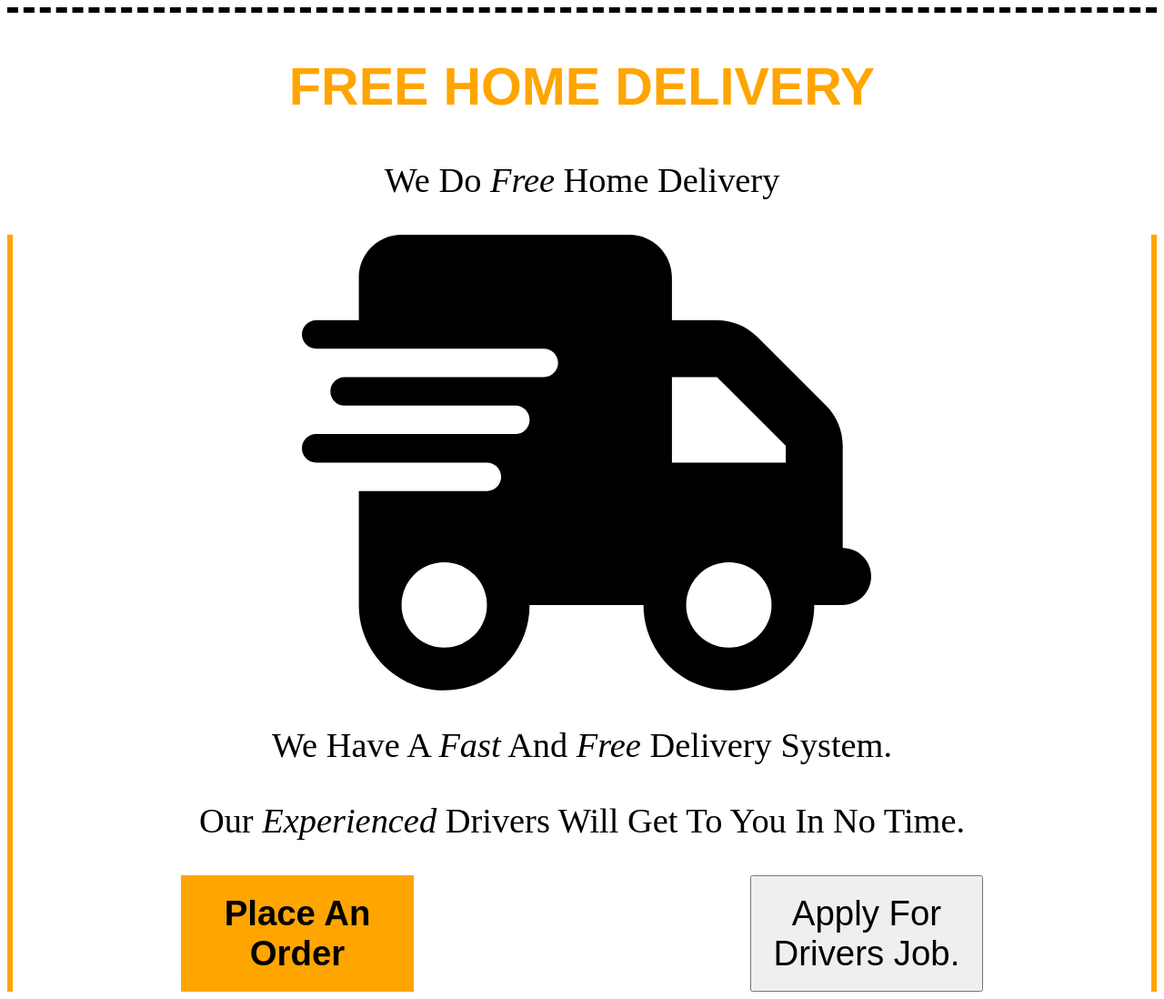
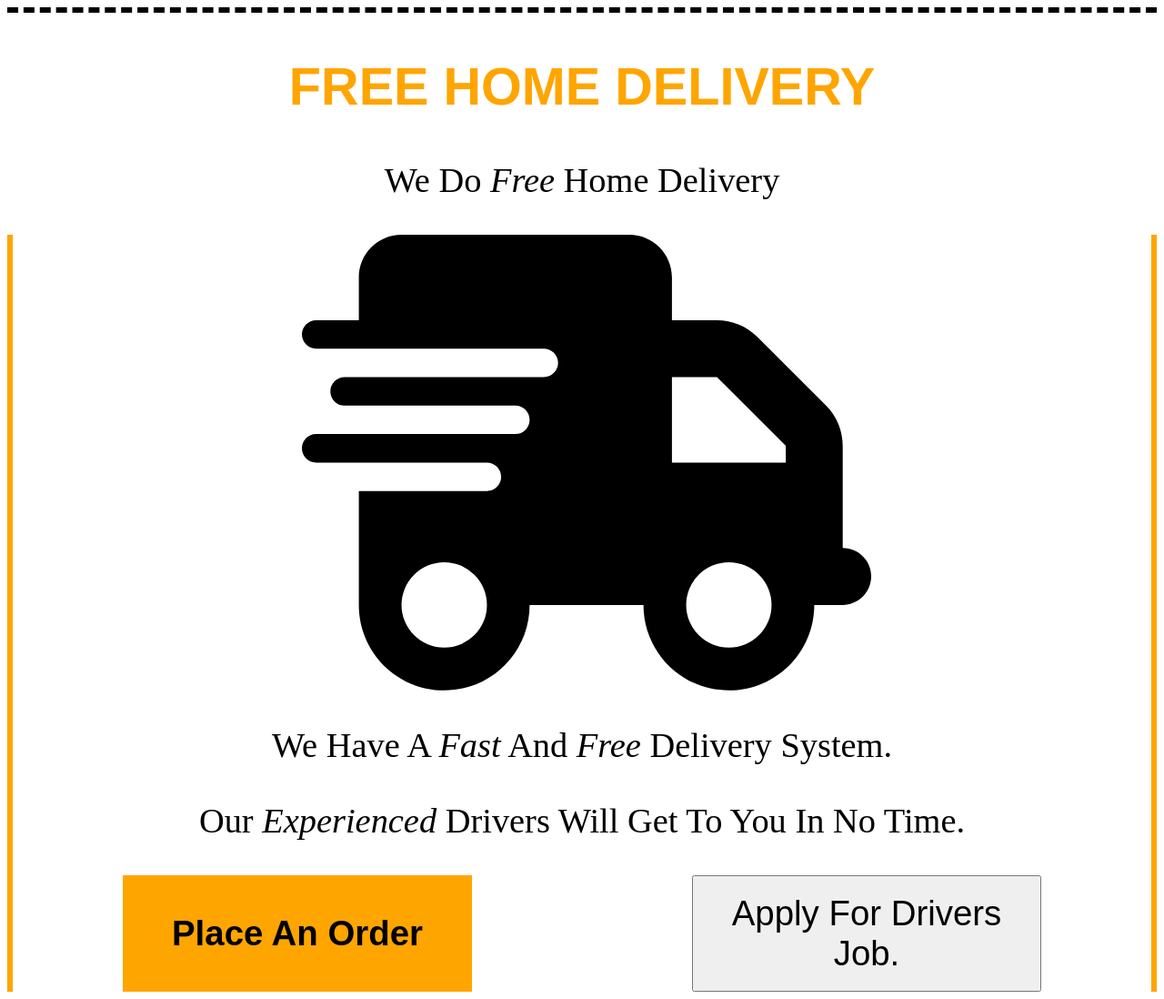
Before and after one commit to Believeosawaru/jfoods, a plain HTML site: page index.html in a window 1280 px wide. Shown: the part 1201-2299 px from the top of the page at 91% size. Drawn offline with Linux system fonts and the light colour scheme.

Commit message:
Update index.css

```diff
--- a/index.css
+++ b/index.css
@@ -26,12 +26,12 @@ padding: -5em;
   border: 0.5vw solid orange; border-top: none; border-bottom: none;
 }
 .btn-1 {border: 1px solid orange; text-align: center; background-color: orange;
-  font-weight: bold; width: 20vw; height: 10vw; font-size: 3vw;
+  font-weight: bold; width: 30vw; height: 10vw; font-size: 3vw;
 }
 .btn-2 {
   font-size: 3vw;
   height: 10vw;
-  width: 20vw;
+  width: 30vw;
 }
 .flex-div {display: flex;
   justify-content: space-around;
```
